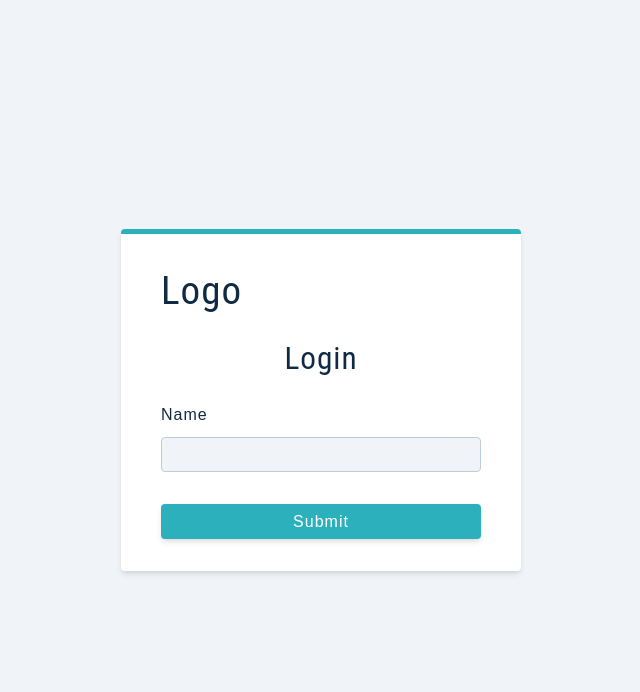
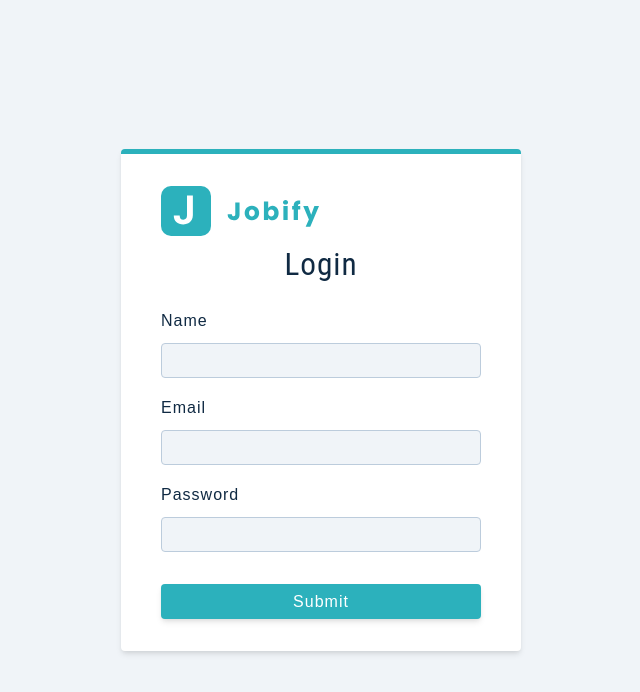
Before and after one commit to wujekbizon/mern_jobify, a React (Create React App) app: page /register in a window 1280 px wide. Shown: the top 692 px of the page, without its empty margins (319-959 px from the left). Built offline with nearby package versions, Linux system fonts and the light colour scheme.

Commit message:
add FormRow component

```diff
--- /dev/null
+++ b/src/components/FormRow.jsx
@@ -0,0 +1,19 @@
+const FormRow = ({ type, name, value, handleChange, labelText }) => {
+  return (
+    <div className="form-row">
+      <label htmlFor={name} className="form-label">
+        {labelText || name}
+      </label>
+      <input
+        id={name}
+        type={type}
+        name={name}
+        onChange={handleChange}
+        value={value}
+        className="form-input"
+      />
+    </div>
+  );
+};
+
+export default FormRow;
--- a/src/components/Logo.jsx
+++ b/src/components/Logo.jsx
@@ -2,7 +2,11 @@ import logo from '../assets/images/logo.svg';
 import main from '../assets/images/main.svg';
 
 const Logo = () => {
-  return <h2>Logo</h2>;
+  return (
+    <div>
+      <img src={logo} alt="Jobify" />
+    </div>
+  );
 };
 
 export default Logo;
--- a/src/components/index.js
+++ b/src/components/index.js
@@ -1,3 +1,4 @@
 import Logo from './Logo';
+import FormRow from './FormRow';
 
-export { Logo };
+export { Logo, FormRow };
--- a/src/pages/Landing.jsx
+++ b/src/pages/Landing.jsx
@@ -1,10 +1,21 @@
 import { Link } from 'react-router-dom';
+import { Logo } from '../components';
+import Wrapper from '../assets/wrappers/LandingPage';
 
 const Landing = () => {
   return (
-    <Link to="/register" className="btn btn-hero">
-      Login/Register
-    </Link>
+    <Wrapper className="full-page">
+      <Logo />
+      <p>
+        Lorem ipsum dolor sit, amet consectetur adipisicing elit. Ratione
+        facilis commodi, ipsam asperiores quasi et nam fuga quia unde repellat
+        minus aliquam? Aspernatur voluptatibus non ipsam nam aliquid magnam
+        exercitationem.
+      </p>
+      <Link to="/register" className="btn btn-hero">
+        Login/Register
+      </Link>
+    </Wrapper>
   );
 };
 
--- a/src/pages/Register.jsx
+++ b/src/pages/Register.jsx
@@ -1,6 +1,7 @@
 import { useState, useEffect } from 'react';
 import { Logo } from '../components';
 import Wrapper from '../assets/wrappers/RegisterPage';
+import { FormRow } from '../components';
 
 const initialState = {
   name: '',
@@ -25,21 +26,24 @@ const Register = () => {
       <form className="form" onSubmit={onSubmit}>
         <Logo />
         <h3>Login</h3>
-
-        <div className="form-row">
-          <label htmlFor="name" className="form-label">
-            name
-          </label>
-          <input
-            id="name"
-            type="text"
-            name="name"
-            onChange={handleChange}
-            value={values.name}
-            className="form-input"
-          />
-        </div>
-
+        <FormRow
+          type="text"
+          name="name"
+          value={values.name}
+          handleChange={handleChange}
+        />
+        <FormRow
+          type="email"
+          name="email"
+          value={values.email}
+          handleChange={handleChange}
+        />
+        <FormRow
+          type="password"
+          name="password"
+          value={values.password}
+          handleChange={handleChange}
+        />
         <button type="submit" className="btn btn-block">
           submit
         </button>
```
